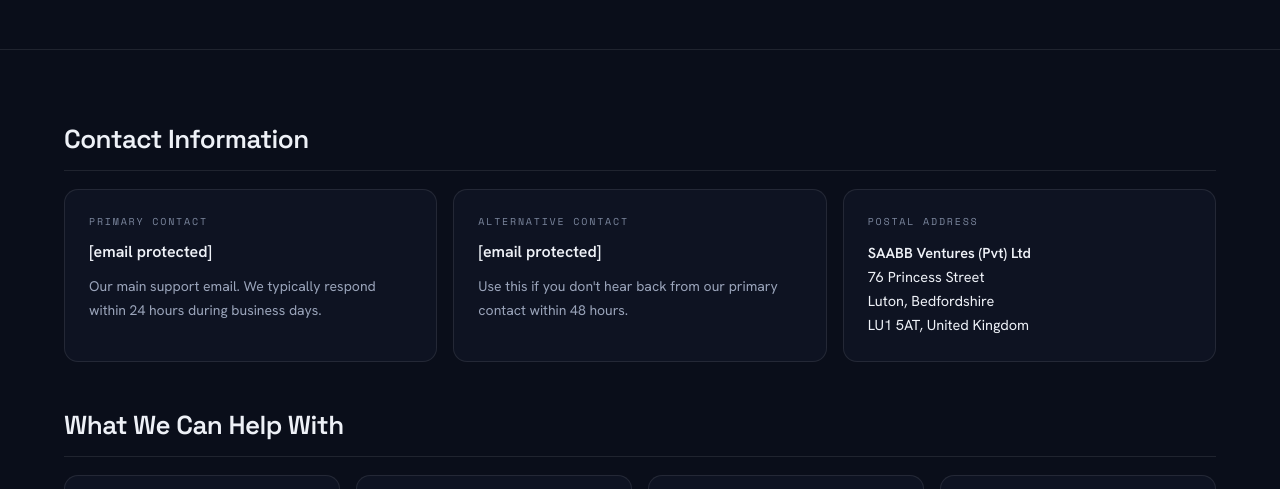
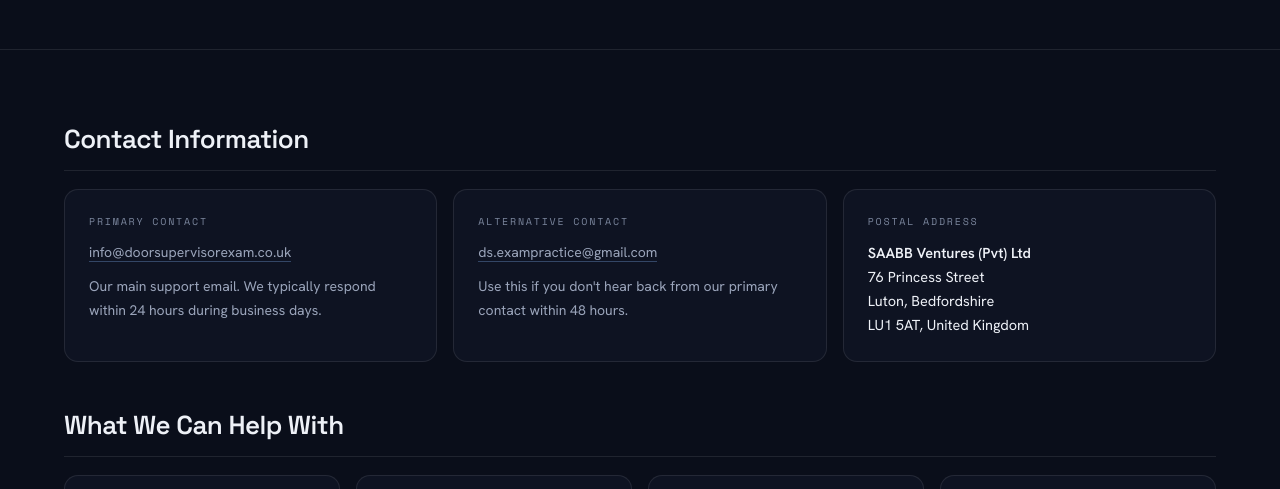
Before and after one commit to ds-exampractice/doorsupervisor-legal, a plain HTML site: page contact.html in a window 1280 px wide. Shown: the part 311-800 px from the top of the page. Drawn offline with nearby package versions, Linux system fonts and the light colour scheme.

Commit message:
Update contact emails to use mailto links

```diff
--- a/contact.html
+++ b/contact.html
@@ -59,12 +59,12 @@
       <div style="display:grid;grid-template-columns:repeat(auto-fit,minmax(min(240px,100%),1fr));gap:16px">
         <div style="background:var(--bg-soft);border:1px solid var(--border);border-radius:14px;padding:24px">
           <div style="font-family:'Space Mono',monospace;font-size:10px;letter-spacing:.18em;text-transform:uppercase;color:var(--text-dim);margin-bottom:12px">Primary Contact</div>
-          <a href="/cdn-cgi/l/email-protection#345d5a525b74505b5b464741445146425d475b46514c55591a575b1a415f" style="font-size:16px;font-weight:600;color:var(--text);text-decoration:none;border:none;word-break:break-all"><span class="__cf_email__" data-cfemail="51383f373e11353e3e2322242134232738223e233429303c7f323e7f243a">[email&#160;protected]</span></a>
+          <a href="mailto:info@doorsupervisorexam.co.uk" style="color:var(--text-mut);text-decoration:none;font-size:14px;word-break:break-all" style-hover="color:var(--text)">info@doorsupervisorexam.co.uk</a>
           <p style="margin:12px 0 0;font-size:14px">Our main support email. We typically respond within 24 hours during business days.</p>
         </div>
         <div style="background:var(--bg-soft);border:1px solid var(--border);border-radius:14px;padding:24px">
           <div style="font-family:'Space Mono',monospace;font-size:10px;letter-spacing:.18em;text-transform:uppercase;color:var(--text-dim);margin-bottom:12px">Alternative Contact</div>
-          <a href="/cdn-cgi/l/email-protection#8beff8a5eef3eae6fbf9eae8ffe2e8eecbece6eae2e7a5e8e4e6" style="font-size:16px;font-weight:600;color:var(--text);text-decoration:none;border:none;word-break:break-all"><span class="__cf_email__" data-cfemail="e38790cd869b828e93918280978a8086a3848e828a8fcd808c8e">[email&#160;protected]</span></a>
+          <a href="mailto:ds.exampractice@gmail.com" style="color:var(--text-mut);text-decoration:none;font-size:14px;word-break:break-all" style-hover="color:var(--text)">ds.exampractice@gmail.com</a>
           <p style="margin:12px 0 0;font-size:14px">Use this if you don't hear back from our primary contact within 48 hours.</p>
         </div>
         <div style="background:var(--bg-soft);border:1px solid var(--border);border-radius:14px;padding:24px">
```
